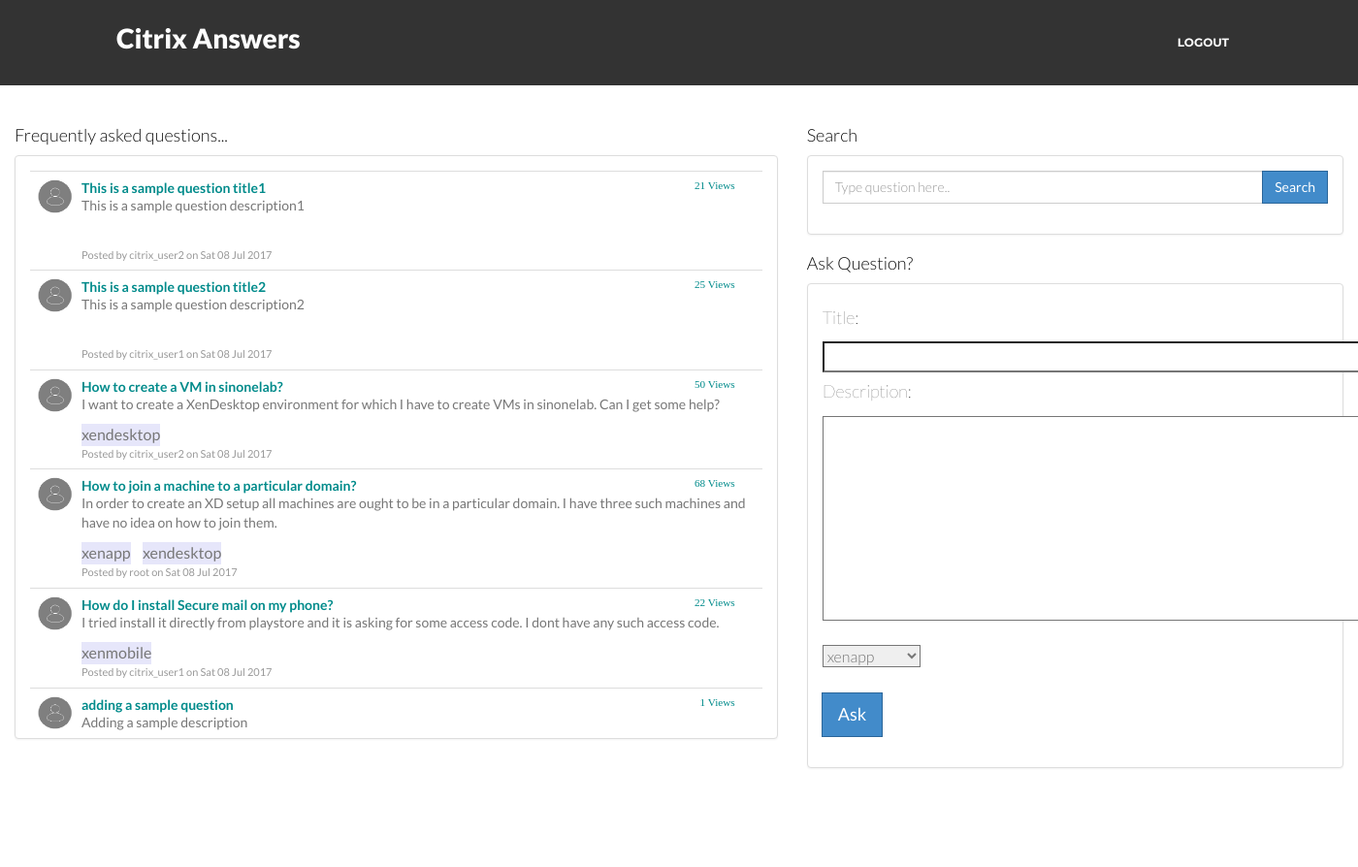
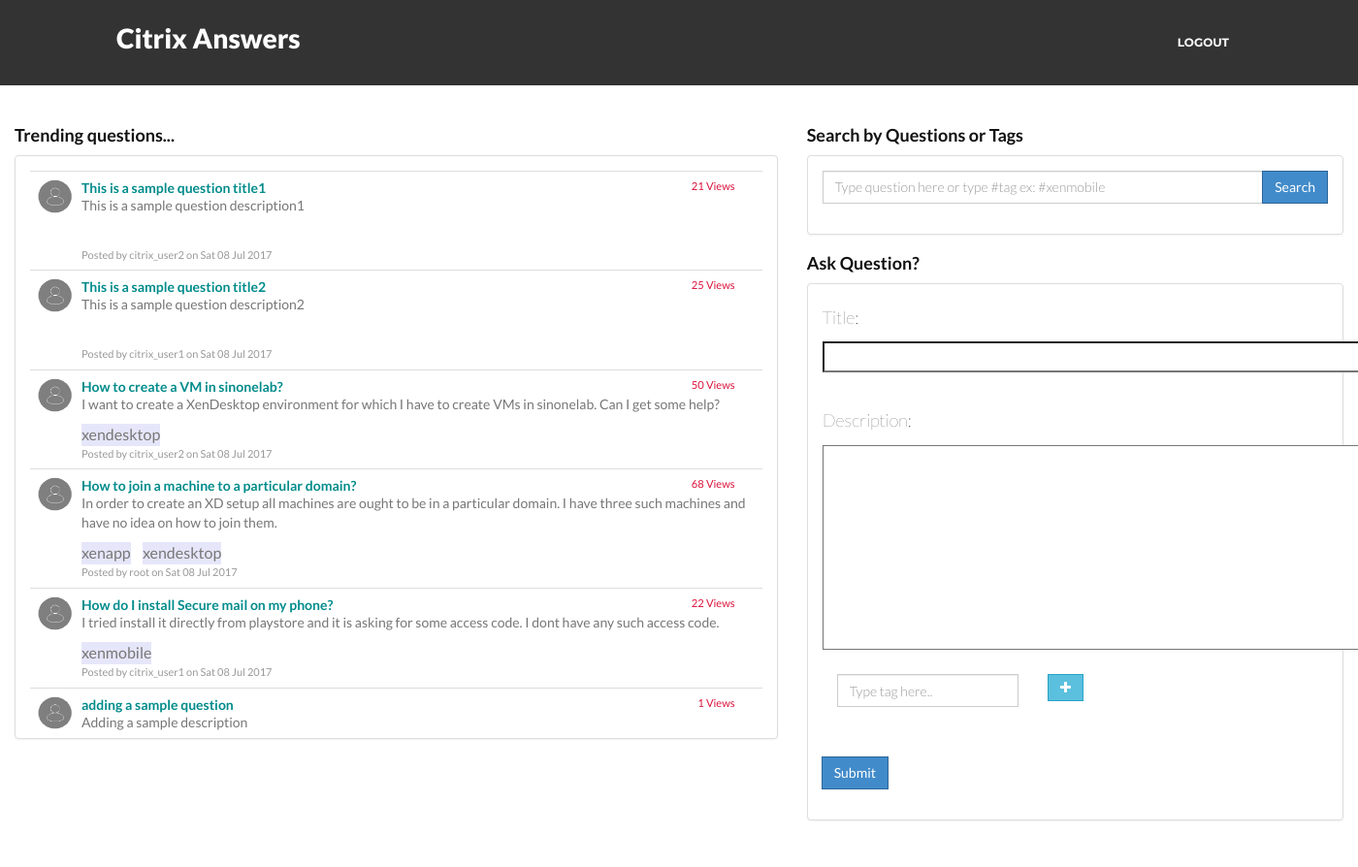
Before and after one commit to SujaySKumar/citrix_project, a Django app: template citrix_answers/templates/questions_list.html in a window 1400 px wide; the page is wider, and only the part inside the window is pictured. Shown: the top 894 px of that part at 97% size. Run offline with Django 3.2, Linux system fonts and the light colour scheme; the template is opened without the code that fills it: values that come from a table or form of the project are taken from there, others are empty; data comes from the database, SQL or seed files in the repository; some libraries are stand-ins or nearby versions; some web fonts are replaced.

Commit message:
dynamic tags adding and title spam filter css

```diff
--- a/citrix_answers/templates/questions_list.html
+++ b/citrix_answers/templates/questions_list.html
@@ -48,7 +48,7 @@
 			<div class="row">
 				<section class="content">
 					<div class="col-md-7">
-						<h4>Frequently asked questions...</h4>
+						<h4 style="font-weight:bold">Trending questions...</h4>
 						<div class="panel panel-default">
 							<div class="panel-body" style="height: 600px; overflow: auto;">
 								<div class="table-container">
@@ -63,7 +63,7 @@
 															<a href="question/{{ question.pk }}">
 																<h4 class="title" style="color=Black" >
 																	{{ question.title }}
-																	<span class="glyphicon  pull-right">{{ question.views }} Views</span>
+																	<span class="glyphicon  pull-right" style="font-family:inherit;color:crimson">{{ question.views }} Views</span>
 																</h4>
 															</a>
 															<p class="summary">{{ question.description }}</p>
@@ -85,13 +85,13 @@
 						</div>
 					</div>
 					<div class="col-md-5">
-						<h4>Search</h4>
+						<h4 style="font-weight:bold">Search by Questions or Tags</h4>
 						<div class="panel panel-default">
 							<div class="panel-body">
 								<form action="/search/" method="post">
 									{% csrf_token %}
 									<div class="input-group">
-										<input id="search_term" type="text" class="form-control" name="search_term" placeholder="Type question here..">
+										<input id="search_term" type="text" class="form-control" name="search_term" placeholder="Type question here or type #tag ex: #xenmobile" required>
 										<div class="input-group-btn">
 											     <button type="submit" class="btn btn-primary btn-md">Search</button>
 										</div>
@@ -100,24 +100,34 @@
 								</form>
 							</div>
 						</div>
-						<h4>Ask Question?</h4>
+						<h4 style="font-weight:bold">Ask Question?</h4>
 						<div class="panel panel-default">
 							<div class="panel-body">
 								<form action="/add-question/" method="post">
 									{% csrf_token %}
-									<h5><label for="new_question" style="font-weight: 100;">Title: </label></h5>
-									<input id="new_question_title" type="text" name="new_question_title" size="70" required /><br>
+								<h5><label for="new_question" style="font-weight: 100;">Title: </label></h5>
+								<input id="new_question_title" type="text" name="new_question_title" size="70" required /><i id="spamyes" class="fa fa-times"style="font-size:30; color:transparent" aria-hidden="true"></i><i  id="spamno"class="fa fa-check" style="font-size:30 ;color:transparent" aria-hidden="true"></i>
 									<h5 ><label style="font-weight: 100;">Description: </label></h5>
-									<textarea id="new_question_description" cols="68" rows="8" name="new_question_description"></textarea><br>
+									<textarea id="new_question_description" cols="68" rows="8" name="new_question_description" required></textarea><br>
 									<br>
-									<select name="question_tags">
-									  {% for tag in tag_list %}
-									  <option value={{ tag.tag_name }}>{{ tag.tag_name }}</option>
-									  {% endfor %}
-									</select>
+									<!-- <select name="question_tags"> -->
+									  <!-- {% for tag in tag_list %} -->
+									  <!-- <option value={{ tag.tag_name }}>{{ tag.tag_name }}</option> -->
+									  <!-- {% endfor %} -->
+									<!-- </select> -->
+									<div class="col-md-5">
+									<input id="tags" type="text" class="form-control" name="tags" placeholder="Type tag here..">
+									</div><div class="col-md-7">
+									<button type="button" class="btn btn-info btn-md" onclick="add('text',document.getElementById('tags').value)">
+									<i class="fa fa-plus" aria-hidden="true"></i>
+									</button>
+									</div>
+									<div class="row">
+									<div class="col-md-12">
+									<span id="fooBar">  </span>
 									<br><br>
 									<div class="input-group-btn">
-									<input type="submit" class="btn btn-primary btn-lg" value = "Ask">
+									<input id="question" type="submit" class="btn btn-primary btn-md" value = "Submit">
 									</div>
 								</form>
 							</div>
@@ -132,7 +142,6 @@
 </body>
 {% block javascript %}
 <script>
-  console.log("Whatw");
   $("#new_question_title").blur(function(){
   console.log("Why not?");
   var title_text = $("#new_question_title").val();
@@ -149,15 +158,43 @@
   success: function(data){
   console.log(data.spam)
   if(data.spam == "True"){
-  $("#new_question_title").css({"background-color": "red"});
+
+  $("#new_question_title").css({"border-color": "red"});
+   $("#spamyes").css({"color": "red"});
+    $("#spamno").css({"color": "transparent"});
+	document.getElementById("question").disabled=true;
   }
   else{
-  $("#new_question_title").css({"background-color": "green"});
+  $("#new_question_title").css({"border-color": "green"});
+  $("#spamno").css({"color": "green"});
+   $("#spamyes").css({"color": "transparent"});
+   document.getElementById("question").disabled=false;
   }
   }
   });
   });
 </script>
+<script>
+	function add(type,value) {
+
+	//Create an input type dynamically.
+	var element = document.createElement("input");
+
+	//Assign different attributes to the element.
+	element.setAttribute("type", type);
+	element.setAttribute("value", value);
+	element.setAttribute("name", "question_tags");
+	element.setAttribute("size", "10");
+	element.setAttribute("disabled", "disabled");
+	element.setAttribute("style", "margin-right:15px;margin-left15px;margin-top:15px;margin-bottom:15px;background-color:Lavender");
+	var foo = document.getElementById("fooBar");
+	document.getElementById("tags").value="";
+	//Append the element in page (in span).
+	foo.appendChild(element);
+
+}
+</script>
+
 {% endblock %}
 
 </html>
```
Also changed, not shown: 1 other file.
